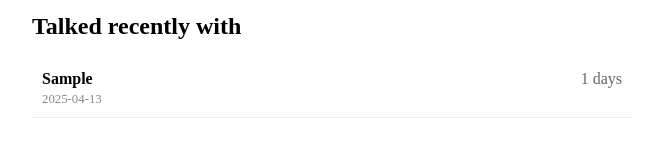
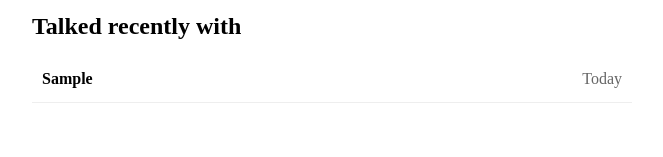
Before and after one commit to dmcb/conversation-journal, a SvelteKit app: page / in a window 1280 px wide. Both pictures are taken after typing "Sample" into the empty fields and a click on the button "Add Name". Shown: the part 151-308 px from the top of the page, without its empty margins (308-971 px from the left). Built offline with nearby package versions, Linux system fonts and the light colour scheme.

Commit message:
Updates date handling

```diff
--- a/src/routes/+page.svelte
+++ b/src/routes/+page.svelte
@@ -14,7 +14,7 @@
 		if (!name.trim()) return;
 
 		const trimmedName = name.trim();
-		const currentDate = new Date().toLocaleDateString('en-CA');
+		const currentDate = new Date().toISOString().slice(0, 10);
 		const existingEntryIndex = entries.findIndex(
 			(entry) => entry.name.toLowerCase() === trimmedName.toLowerCase()
 		);
@@ -42,9 +42,9 @@
 
 	function calculateDays(dates: string[]): number {
 		const mostRecentDate = dates.sort().reverse()[0];
-		const entryDate = new Date(mostRecentDate + 'T00:00:00');
-		const currentDate = new Date('2025-04-12T00:00:00');
-		const diffTime = Math.abs(currentDate.getTime() - entryDate.getTime());
+		const entryDate = new Date(mostRecentDate);
+		const currentDate = new Date().toISOString().slice(0, 10);
+		const diffTime = Math.abs(new Date(currentDate).getTime() - entryDate.getTime());
 		return Math.floor(diffTime / (1000 * 60 * 60 * 24));
 	}
 
@@ -81,16 +81,13 @@
 					<li>
 						<div class="entry-header">
 							<span class="name">{entry.name}</span>
-							{#if entry.days > 0}
+							{#if entry.days > 1}
 								<span class="days">{entry.days} days</span>
+							{:else if entry.days === 1}
+								<span class="days">Yesterday</span>
 							{:else}
 								<span class="days">Today</span>
 							{/if}
-						</div>
-						<div class="dates">
-							{#each entry.dates.sort().reverse() as date}
-								<span class="date">{date}</span>
-							{/each}
 						</div>
 					</li>
 				{/each}
@@ -161,14 +158,4 @@
 	.days {
 		color: #666;
 	}
-
-	.dates {
-		font-size: 0.8em;
-		color: #888;
-		margin-top: 4px;
-	}
-
-	.date {
-		margin-right: 8px;
-	}
 </style>
```
